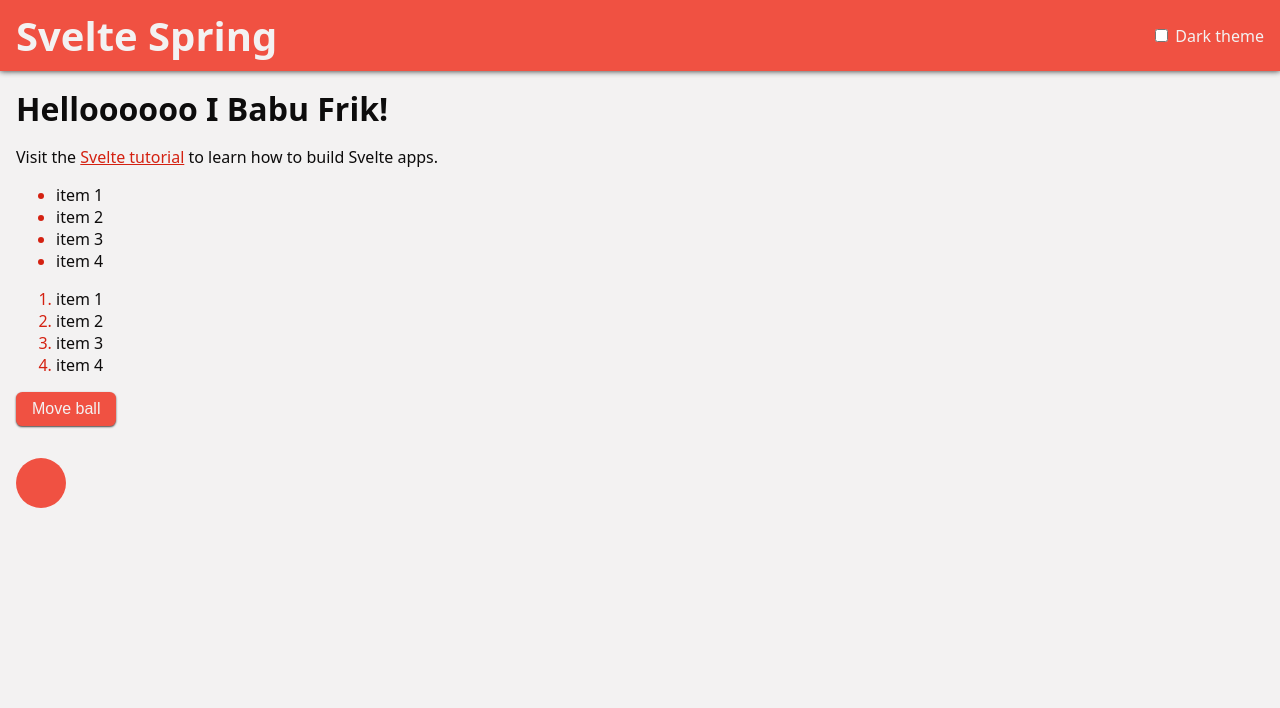
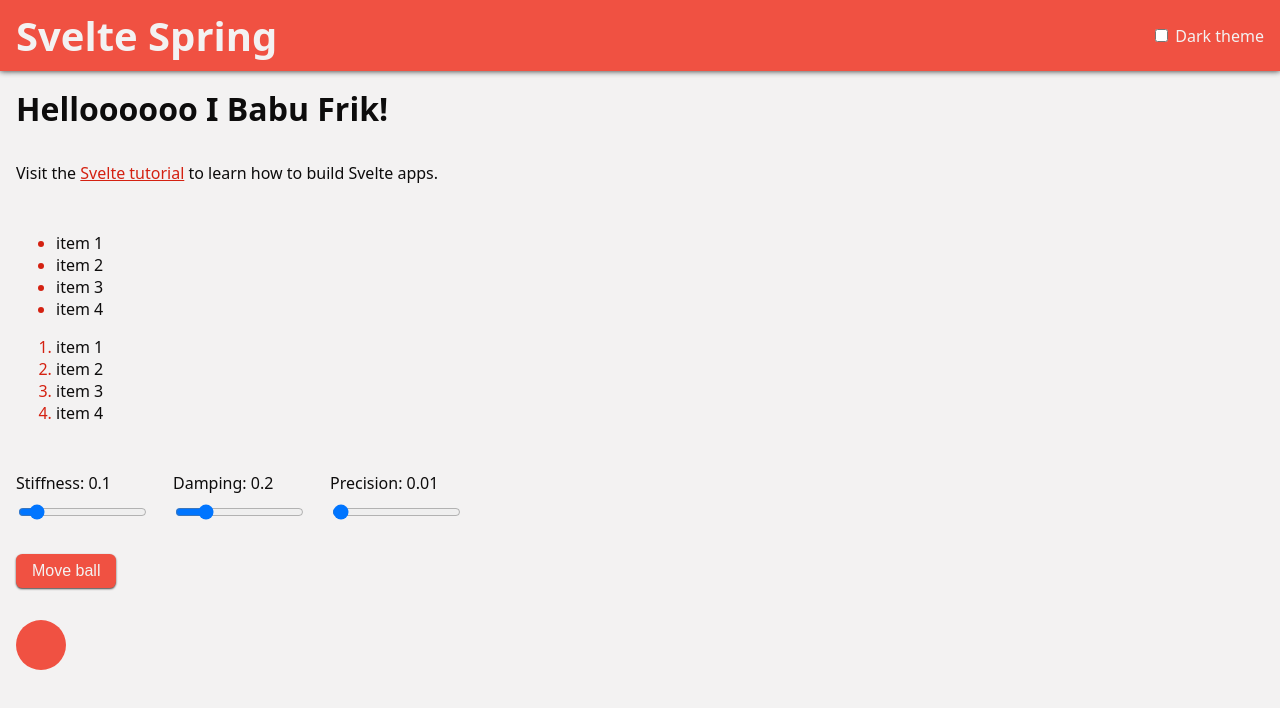
Before and after one commit to Rutabadev/svelte-spring, a Svelte app: page / in a window 1280 px wide. Shown: the top 708 px of the page. Built offline with nearby package versions, Linux system fonts and the light colour scheme.

Commit message:
ADD: Spring sliders (+ global layout)

```diff
--- a/public/global.css
+++ b/public/global.css
@@ -14,6 +14,7 @@
 body.dark {
 	--bg: hsl(var(--hue), 5%, 5%);
 	--text: hsl(var(--hue), 5%, 95%);
+	--shadow-sm: 0 2px 8px hsla(var(--hue), 85%, 45%, 75%)
 }
 
 html, body {
@@ -48,6 +49,7 @@ button {
 	padding: .5rem 1rem;
 	color: var(--gray-50);
 	font-size: 1rem;
+	font-weight: 400;
 }
 
 button:active {
--- a/src/App.svelte
+++ b/src/App.svelte
@@ -18,6 +18,7 @@
 <main>
 	<h1>Helloooooo I {name}!</h1>
 	<p>Visit the <a href="https://svelte.dev/tutorial">Svelte tutorial</a> to learn how to build Svelte apps.</p>
+	<div>
 		<ul>
 			<li>item 1</li>
 			<li>item 2</li>
@@ -30,16 +31,15 @@
 			<li>item 3</li>
 			<li>item 4</li>
 		</ol>
+	</div>
 
 	<Spring/>
 </main>
 
 <style>
-	h1 {
-		margin-bottom: 1rem;
-	}
-
 	main {
 		padding: 1rem;
+		display: grid;
+		gap: 2rem;
 	}
 </style>
--- a/src/Spring.svelte
+++ b/src/Spring.svelte
@@ -3,23 +3,67 @@
 
     const xSpring = spring(0, {stiffness: .1, damping: .2})
 
-    const toggleMove = () =>
+    const toggleMove = () => {
         xSpring.update(x => x ? 0 : 500)
+    }
 
 </script>
 
-<button on:click={toggleMove}>
-    Move ball
-</button>
+<div class="wrapper-grid">
+    <div class="sliders-grid">
+        <label for="stiffness">
+            Stiffness: {xSpring.stiffness}
+            <input type="range" id="stiffness" name="stiffness" min="0" max="1" step=".01" bind:value={xSpring.stiffness}>
+        </label>
 
-<div on:click={toggleMove} class="ball" style="{`transform: translate3d(${$xSpring}px, 0, 0)`}"></div>
+        <label for="damping">
+            Damping: {xSpring.damping}
+            <input type="range" id="damping" name="stiffness" min="0" max="1" step=".01" bind:value={xSpring.damping}>
+        </label>
+
+        <label for="precision">
+            Precision: {xSpring.precision}
+            <input type="range" id="precision" name="stiffness" min="0" max="1" step=".01" bind:value={xSpring.precision}>
+        </label>
+    </div>
+
+    <button on:click={toggleMove}>
+        Move ball
+    </button>
+
+    <div on:click={toggleMove} class="ball" style="{`transform: translate3d(${$xSpring}px, 0, 0)`}"></div>
+</div>
 
 <style>
     .ball {
-        margin-top: 2rem;
         width: 50px;
         height: 50px;
         background-color: var(--primary-500);
         border-radius: 50%;
     }
+
+    .wrapper-grid {
+        display: grid;
+        gap: 2rem;
+    }
+
+    @media (min-width: 470px) {
+        .wrapper-grid, .sliders-grid {
+            place-items: start;
+        }
+        .sliders-grid {
+            grid-auto-flow: column;
+        }
+    }
+
+    .sliders-grid {
+        display: grid;
+        gap: 1.5rem;
+    }
+
+    label {
+        display: grid;
+        gap: .5rem;
+        order: 2;
+    }
 </style>
```
Lines whose indentation alone changed are shown as unchanged.
